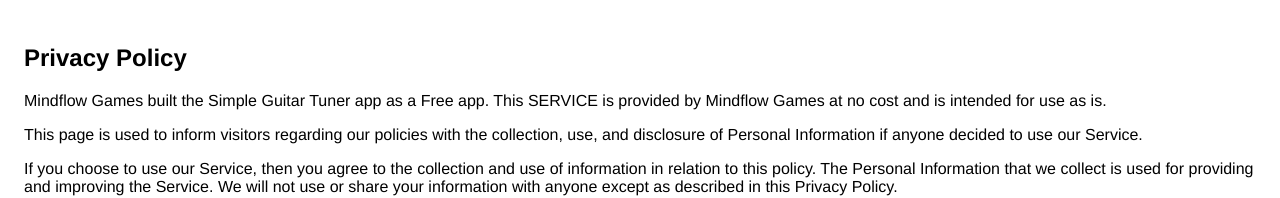
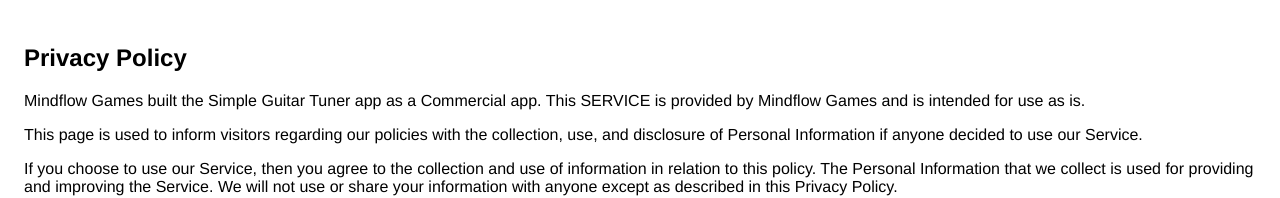
Before and after one commit to mindflow-games/mindflow-games, a plain HTML site: page index.html in a window 1280 px wide. Shown: the top 198 px of the page. Drawn offline with Linux system fonts and the light colour scheme.

Commit message:
Update privacy policy

```diff
--- a/index.html
+++ b/index.html
@@ -15,7 +15,7 @@
 
 <body>
 <h2>Privacy Policy</h2>
-<p> Mindflow Games built the Simple Guitar Tuner app as a Free app. This SERVICE is provided by Mindflow Games at no cost and is intended for use as is.
+<p> Mindflow Games built the Simple Guitar Tuner app as a Commercial app. This SERVICE is provided by Mindflow Games and is intended for use as is.
 </p>
 <p>This page is used to inform visitors regarding our policies with the collection, use, and disclosure of Personal Information if anyone decided to use our Service.
 </p>
@@ -65,6 +65,7 @@
 </p>
 <p><strong>Contact Us</strong></p>
 <p>If you have any questions or suggestions about our Privacy Policy, do not hesitate to contact us.
+</p>
 </body>
 
 </html>
```
